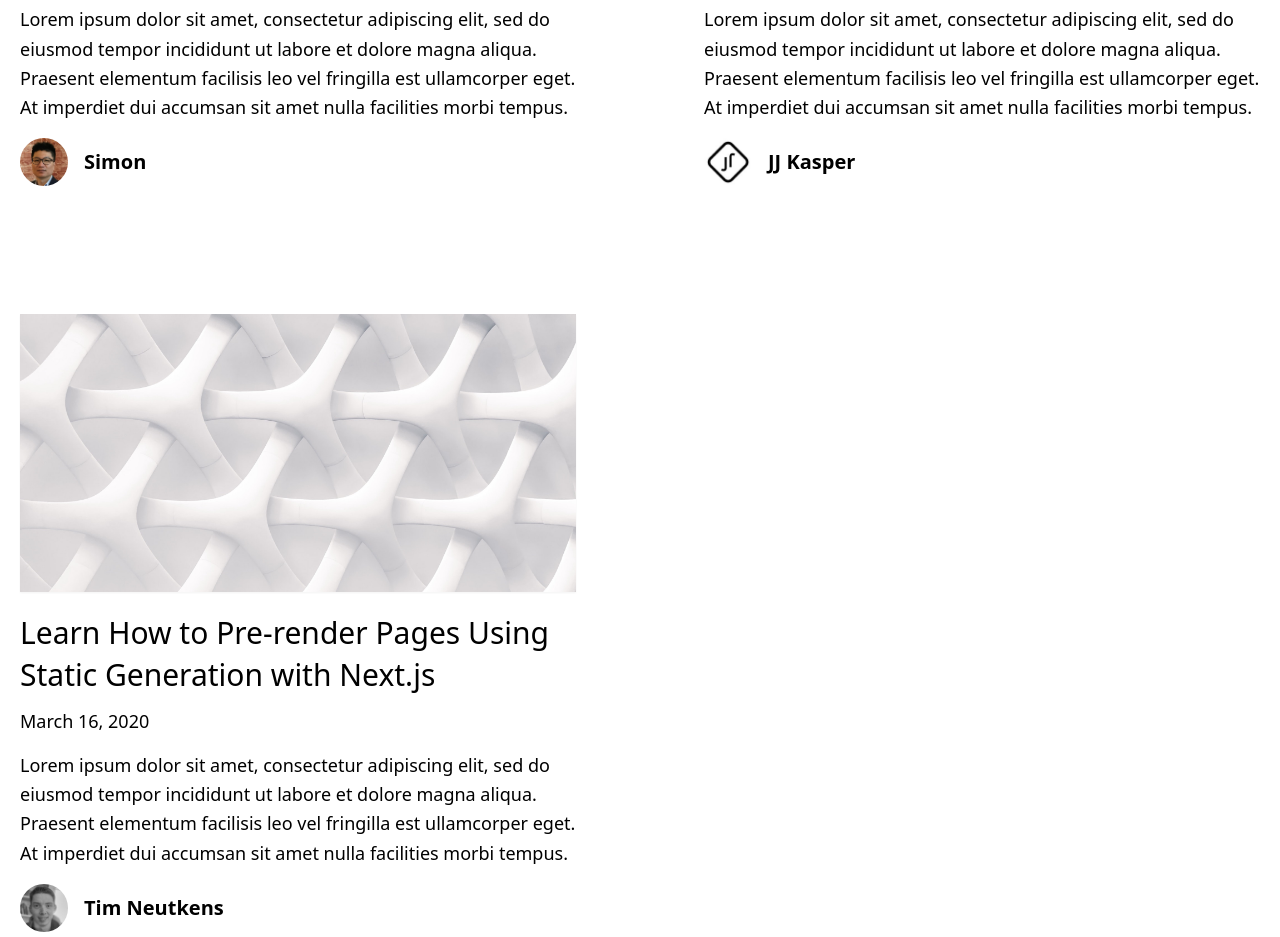
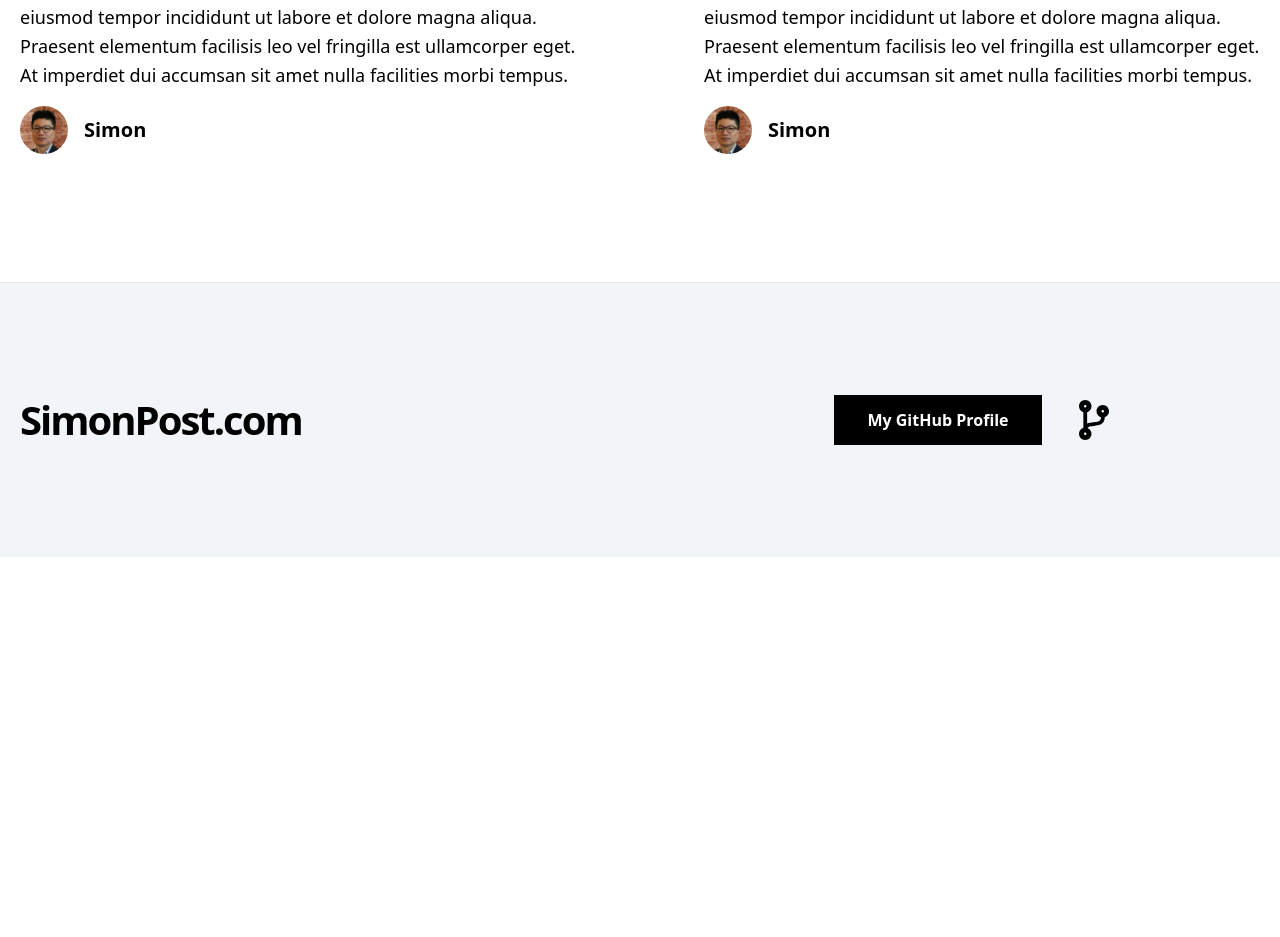
Before and after one commit to simonhlee97/simonpostcom, a Next.js app: page / in a window 1280 px wide. Shown: the part 1735-2672 px from the top of the page. After the commit the page ends 2292 px from the top, so only its background shows below. Built offline with nearby package versions, Linux system fonts and the light colour scheme.

Commit message:
fix: social media urls

```diff
--- a/_posts/best-donut-incheon.md
+++ b/_posts/best-donut-incheon.md
@@ -2,10 +2,10 @@
 title: 'Best Donuts in Incheon'
 excerpt: 'Lorem ipsum dolor sit amet, consectetur adipiscing elit, sed do eiusmod tempor incididunt ut labore et dolore magna aliqua. Praesent elementum facilisis leo vel fringilla est ullamcorper eget. At imperdiet dui accumsan sit amet nulla facilities morbi tempus.'
 coverImage: '/assets/blog/dynamic-routing/cover.jpg'
-date: '2021-03-16T05:35:07.322Z'
+date: '2021-05-16T05:35:07.322Z'
 author:
   name: Simon
-  picture: '/assets/blog/authors/jj.jpeg'
+  picture: '/assets/blog/authors/simonface.jpg'
 ogImage:
   url: '/assets/blog/dynamic-routing/cover.jpg'
 ---
--- a/_posts/dynamic-routing.md
+++ b/_posts/dynamic-routing.md
@@ -4,8 +4,8 @@ excerpt: 'Lorem ipsum dolor sit amet, consectetur adipiscing elit, sed do eiusmo
 coverImage: '/assets/blog/dynamic-routing/cover.jpg'
 date: '2020-03-16T05:35:07.322Z'
 author:
-  name: JJ Kasper
-  picture: '/assets/blog/authors/jj.jpeg'
+  name: Simon
+  picture: '/assets/blog/authors/simonface.jpg'
 ogImage:
   url: '/assets/blog/dynamic-routing/cover.jpg'
 ---
--- a/_posts/hello-world.md
+++ /dev/null
@@ -1,19 +0,0 @@
----
-title: 'Learn How to Pre-render Pages Using Static Generation with Next.js'
-excerpt: 'Lorem ipsum dolor sit amet, consectetur adipiscing elit, sed do eiusmod tempor incididunt ut labore et dolore magna aliqua. Praesent elementum facilisis leo vel fringilla est ullamcorper eget. At imperdiet dui accumsan sit amet nulla facilities morbi tempus.'
-coverImage: '/assets/blog/hello-world/cover.jpg'
-date: '2020-03-16T05:35:07.322Z'
-author:
-  name: Tim Neutkens
-  picture: '/assets/blog/authors/tim.jpeg'
-ogImage:
-  url: '/assets/blog/hello-world/cover.jpg'
----
-
-Lorem ipsum dolor sit amet, consectetur adipiscing elit, sed do eiusmod tempor incididunt ut labore et dolore magna aliqua. Praesent elementum facilisis leo vel fringilla est ullamcorper eget. At imperdiet dui accumsan sit amet nulla facilities morbi tempus. Praesent elementum facilisis leo vel fringilla. Congue mauris rhoncus aenean vel. Egestas sed tempus urna et pharetra pharetra massa massa ultricies.
-
-Venenatis cras sed felis eget velit. Consectetur libero id faucibus nisl tincidunt. Gravida in fermentum et sollicitudin ac orci phasellus egestas tellus. Volutpat consequat mauris nunc congue nisi vitae. Id aliquet risus feugiat in ante metus dictum at tempor. Sed blandit libero volutpat sed cras. Sed odio morbi quis commodo odio aenean sed adipiscing. Velit euismod in pellentesque massa placerat. Mi bibendum neque egestas congue quisque egestas diam in arcu. Nisi lacus sed viverra tellus in. Nibh cras pulvinar mattis nunc sed. Luctus accumsan tortor posuere ac ut consequat semper viverra. Fringilla ut morbi tincidunt augue interdum velit euismod.
-
-## Lorem Ipsum
-
-Tristique senectus et netus et malesuada fames ac turpis. Ridiculous mus mauris vitae ultricies leo integer malesuada nunc vel. In mollis nunc sed id semper. Egestas tellus rutrum tellus pellentesque. Phasellus vestibulum lorem sed risus ultricies tristique nulla. Quis blandit turpis cursus in hac habitasse platea dictumst quisque. Eros donec ac odio tempor orci dapibus ultrices. Aliquam sem et tortor consequat id porta nibh. Adipiscing elit duis tristique sollicitudin nibh sit amet commodo nulla. Diam vulputate ut pharetra sit amet. Ut tellus elementum sagittis vitae et leo. Arcu non odio euismod lacinia at quis risus sed vulputate.
--- a/components/footer.tsx
+++ b/components/footer.tsx
@@ -1,5 +1,6 @@
 import Container from './container'
 import { EXAMPLE_PATH } from '../lib/constants'
+import { FaCodeBranch } from 'react-icons/fa'
 
 const Footer = () => {
 	return (
@@ -12,13 +13,13 @@ const Footer = () => {
 					<div className="flex flex-col lg:flex-row justify-center items-center lg:pl-4 lg:w-1/2">
 						<a
 							href="https://github.com/simonhlee97/"
-							className="mx-3 bg-black hover:bg-white hover:text-black border border-black text-white font-bold py-3 px-12 lg:px-8 duration-200 transition-colors mb-6 lg:mb-0">
+							className="mx-8 bg-black hover:bg-white hover:text-black border border-black text-white font-bold py-3 px-12 lg:px-8 duration-200 transition-colors mb-6 lg:mb-0">
 							My GitHub Profile
 						</a>
 						<a
-							href={`https://github.com/simonhlee97/`}
+							href="https://github.com/simonhlee97/simonpostcom"
 							className="underline hover:text-blue-600 duration-200 transition-colors">
-							Repo for this blog
+							<FaCodeBranch size={40} />
 						</a>
 					</div>
 				</div>
--- a/components/more-stories.tsx
+++ b/components/more-stories.tsx
@@ -8,7 +8,7 @@ type Props = {
 const MoreStories = ({ posts }: Props) => {
 	return (
 		<section>
-			<h2 className="mb-8 text-4xl md:text-7xl font-bold tracking-tighter leading-tight">
+			<h2 className="mb-8 text-2xl md:text-4xl font-bold tracking-tighter leading-tight">
 				more posts
 			</h2>
 			<div className="grid grid-cols-1 md:grid-cols-2 md:gap-x-16 lg:gap-x-32 gap-y-20 md:gap-y-32 mb-32">
--- a/pages/about.tsx
+++ b/pages/about.tsx
@@ -32,18 +32,26 @@ export default function About() {
 						</p>
 						<p className="mb-8 text-xl">Connect:</p>
 						<p className="mb-8 flex">
+							<a href="https://github.com/simonhlee97">
 								<FaGithubSquare
 									className="mr-4 hover:cursor-pointer hover:text-blue-600"
-								size={30}
+									size={34}
 								/>
+							</a>
+
+							<a href="https://linkedin.com/in/simon-h-lee">
 								<FaLinkedin
 									className="mr-4 hover:cursor-pointer hover:text-blue-600"
-								size={30}
+									size={34}
 								/>
+							</a>
+
+							<a href="https://twitter.com/simonhlee97">
 								<FaTwitterSquare
 									className="hover:cursor-pointer hover:text-blue-600"
-								size={30}
+									size={34}
 								/>
+							</a>
 						</p>
 					</div>
 				</Container>
```
Lines whose indentation alone changed are shown as unchanged.
